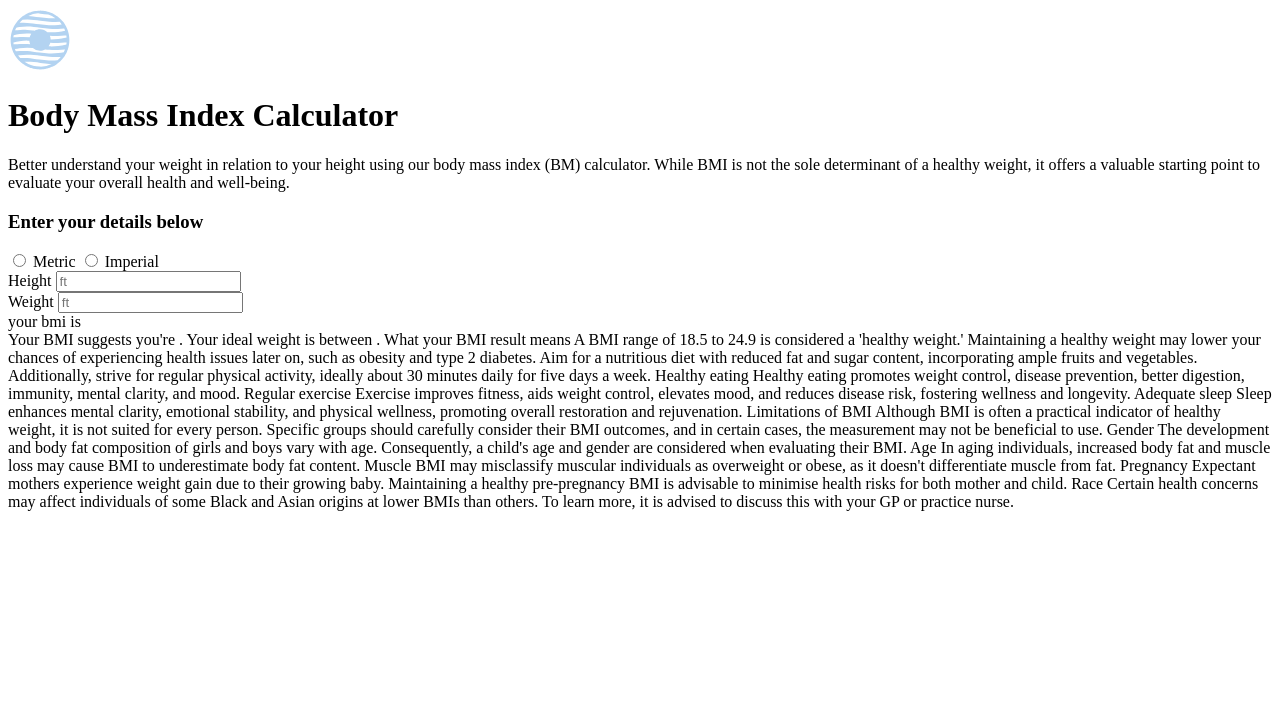
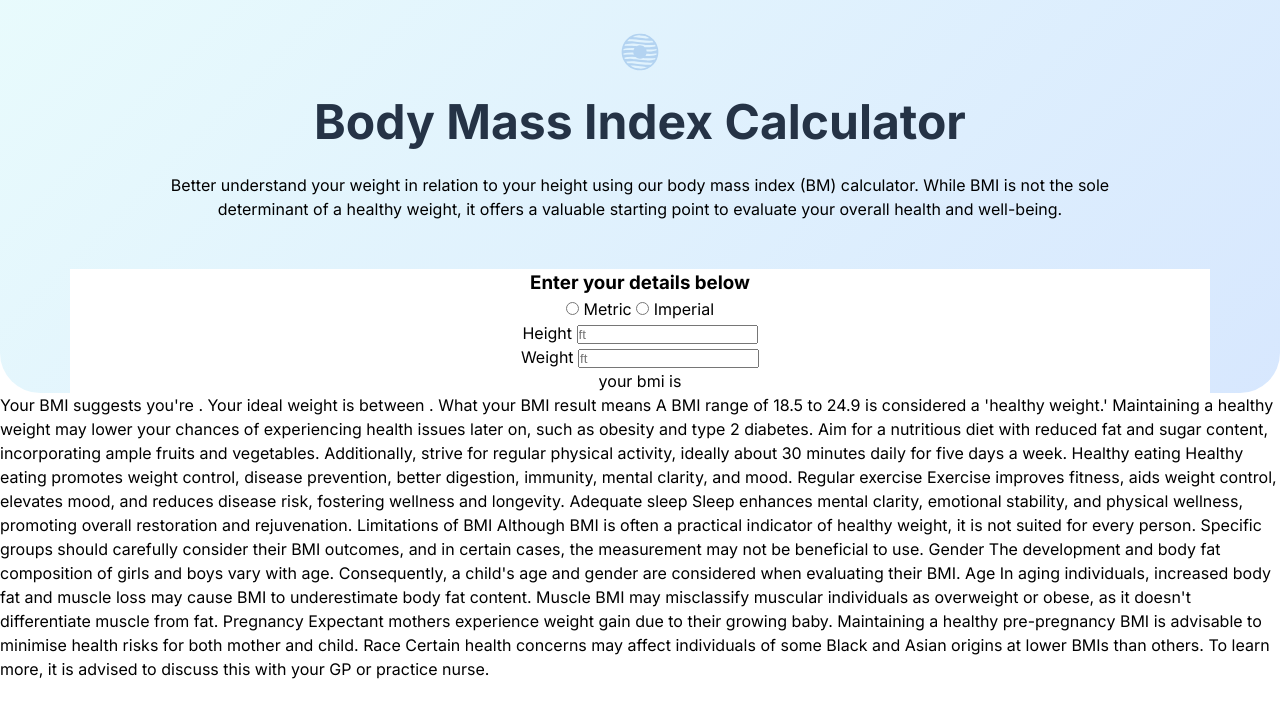
Before and after one commit to Sebystien/bmi-challenge, a plain HTML site: page index.html in a window 1280 px wide. Drawn offline with Linux system fonts and the light colour scheme.

Commit message:
new update

```diff
--- a/index.html
+++ b/index.html
@@ -5,6 +5,7 @@
   <meta name="viewport" content="width=device-width, initial-scale=1.0">
 
   <link rel="icon" type="image/png" sizes="32x32" href="./assets/images/favicon-32x32.png">
+  <link rel="stylesheet" href="style.css">
   <link rel="preconnect" href="https://fonts.googleapis.com">
 <link rel="preconnect" href="https://fonts.gstatic.com" crossorigin>
 <link href="https://fonts.googleapis.com/css2?family=Inter:wght@400;600;700&family=Poppins:wght@400;700;800&display=swap" rel="stylesheet">
@@ -13,21 +14,21 @@
 </head>
 <body>
 
-    <header>
+ <header>
 
-    <div class="heaer__logo">
+    <div class="header__logo">
       <a href="/"><img src="/assets/images/logo.svg" alt="Body mass"></a>
     </div>
 
     <div class="header__bg"></div>
 
-    <div class="hero">
+    <div class="hero row">
       <div class="header__hero">
         <h1 class="header__title">
           Body Mass Index Calculator
         </h1>
 
-        <p class="header__description">
+        <p class="header__text">
           Better understand your weight in relation to your height using our
           body mass index (BM) calculator. While BMI is not the sole determinant
           of a healthy weight, it offers a valuable starting point to evaluate
@@ -67,7 +68,7 @@
     </form>
     </div>
 
-
+  </header>
 
 
 
--- a/style.css
+++ b/style.css
@@ -9,10 +9,23 @@
     --clr-light-grey: hsl(200, 24%, 88%);
     --white: hsl(0, 0%, 100%);
 
+    --gradient: linear-gradient(-45deg, hsl(215, 95%, 92%), hsl(185, 79%, 95%));
+
     --font: 'Inter', sans-serif;
     --fw-bold: 700;
     --fw-semi-b: 600;
     --fw-regular: 400;
+
+    --ft-base: 62.5%;
+
+    --fz-small: 1.4rem;
+    --fz-regular: 1.6rem;
+
+    --fz-h-s: 2rem;
+    --fz-h-m: 2.4rem;
+    --fz-h-l: 4.8rem;
+    --fz-h-xl: 6.4rem;
+
 
 
 }
@@ -26,6 +39,72 @@
 
 }
 
+html{
+    font-size: var(--ft-base);
+    box-sizing: border-box;
+}
+
 body{
-    font-family: Arial, Helvetica, sans-serif;
+    font-family: var(--font);
+    font-size: var(--fz-regular);
+    line-height: 1.5;
 }
+
+a{
+    text-decoration: none;
+}
+
+img{
+    display: block;
+    width: 100%;
+    min-height: auto;
+}
+
+h1{
+    color: var(--clr-dark-blue);
+}
+
+.row{
+    max-width: 114rem;
+    width: 90%;
+    margin: 0 auto;
+}
+
+/*------* HEADER *---------*/
+header{
+    padding-top: 3.2rem;
+    text-align: center;
+    position: relative;
+}
+
+.header__logo{
+    width: 4rem;
+    margin: 0 auto 2.4rem;
+}
+
+.header__bg{
+    position: absolute;
+    top: 0;
+    left: 0;
+    width: 100%;
+    height: 100%;
+    border-radius: 0 0 4rem 4rem;
+    z-index: -1;
+    background-image:var(--gradient);
+}
+
+.header__title{
+    font-size: var(--fz-h-l);
+    line-height: 110%;
+    margin-bottom: 2.4rem;
+
+}
+
+.header__text{
+    width: 90%;
+    margin: 0 auto 4.8rem;
+}
+
+.header__form{
+    background: var(--white);
+}
```
